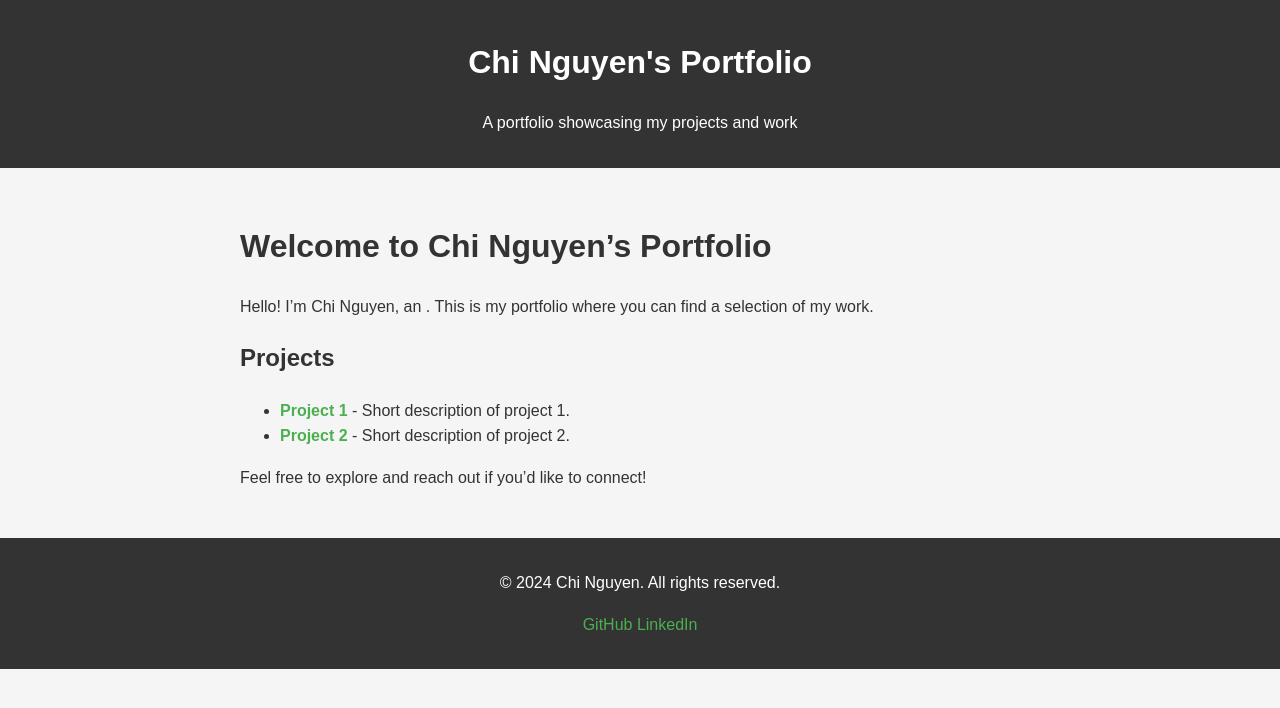
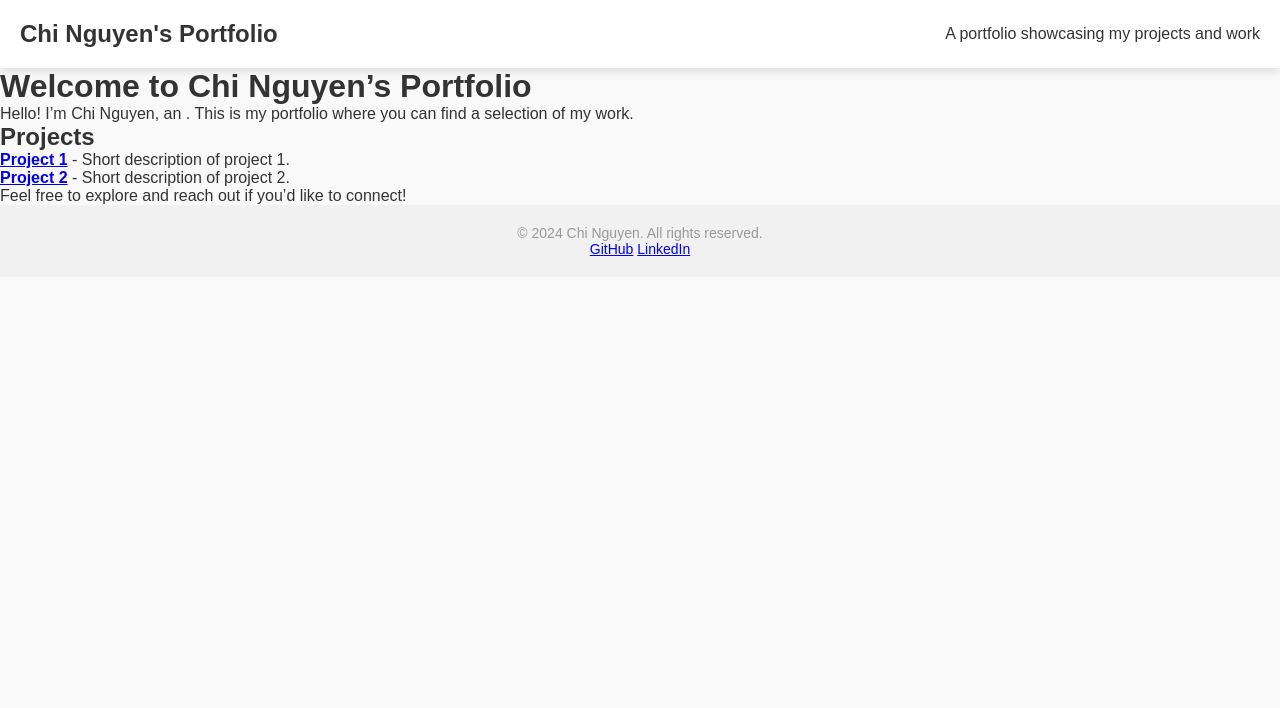
Before and after one commit to chinguyen19/chinguyen19.github.io, a Jekyll site: the page built from index.md, in a window 1280 px wide. Shown: the top 708 px of the page. Built offline with Jekyll 4.4.1, drawn with Linux system fonts in a browser that asks for light colours.

Commit message:
Update styles.css

```diff
--- a/assets/styles.css
+++ b/assets/styles.css
@@ -1,32 +1,105 @@
-/* assets/styles.css */
-
+/* Reset & Body Styling */
+* {
+    margin: 0;
+    padding: 0;
+    box-sizing: border-box;
+}
 body {
     font-family: Arial, sans-serif;
-    margin: 0;
-    padding: 0;
-    background-color: #f5f5f5;
     color: #333;
-    line-height: 1.6;
+    background-color: #f9f9f9;
 }
 
-header, footer {
-    background-color: #333;
-    color: #fff;
-    padding: 1em;
+/* Header Styling */
+header {
+    display: flex;
+    justify-content: space-between;
+    align-items: center;
+    padding: 20px;
+    background-color: #fff;
+    box-shadow: 0 4px 8px rgba(0, 0, 0, 0.1);
+}
+
+header h1 {
+    font-size: 24px;
+}
+
+nav ul {
+    display: flex;
+    list-style: none;
+}
+nav ul li {
+    margin-left: 20px;
+}
+nav ul li a {
+    text-decoration: none;
+    color: #333;
+    font-weight: bold;
+}
+
+.resume-btn {
+    background-color: #007bff;
+    color: white;
+    padding: 5px 10px;
+    border-radius: 5px;
+}
+
+/* Portfolio Section Styling */
+#portfolio {
+    padding: 40px;
     text-align: center;
 }
-
-main {
-    padding: 2em;
-    max-width: 800px;
-    margin: auto;
+#portfolio h2 {
+    font-size: 32px;
+    margin-bottom: 10px;
+}
+#portfolio p {
+    color: #666;
 }
 
-a {
-    color: #4CAF50;
-    text-decoration: none;
+/* Project Grid Styling */
+.project-grid {
+    display: grid;
+    gap: 20px;
+    grid-template-columns: repeat(auto-fit, minmax(250px, 1fr));
+    margin-top: 30px;
+}
+.project-item {
+    background-color: #fff;
+    border-radius: 10px;
+    box-shadow: 0 4px 8px rgba(0, 0, 0, 0.1);
+    overflow: hidden;
+    transition: transform 0.3s;
+}
+.project-item:hover {
+    transform: scale(1.05);
+}
+.project-item img {
+    width: 100%;
+    height: auto;
+}
+.project-info {
+    padding: 15px;
+    text-align: left;
+}
+.project-date {
+    color: #999;
+    font-size: 12px;
+}
+.project-info h3 {
+    margin-top: 5px;
+    font-size: 18px;
+}
+.project-info p {
+    font-size: 14px;
+    color: #666;
 }
 
-a:hover {
-    text-decoration: underline;
+/* Footer Styling */
+footer {
+    text-align: center;
+    padding: 20px;
+    background-color: #f1f1f1;
+    font-size: 14px;
+    color: #999;
 }
```
